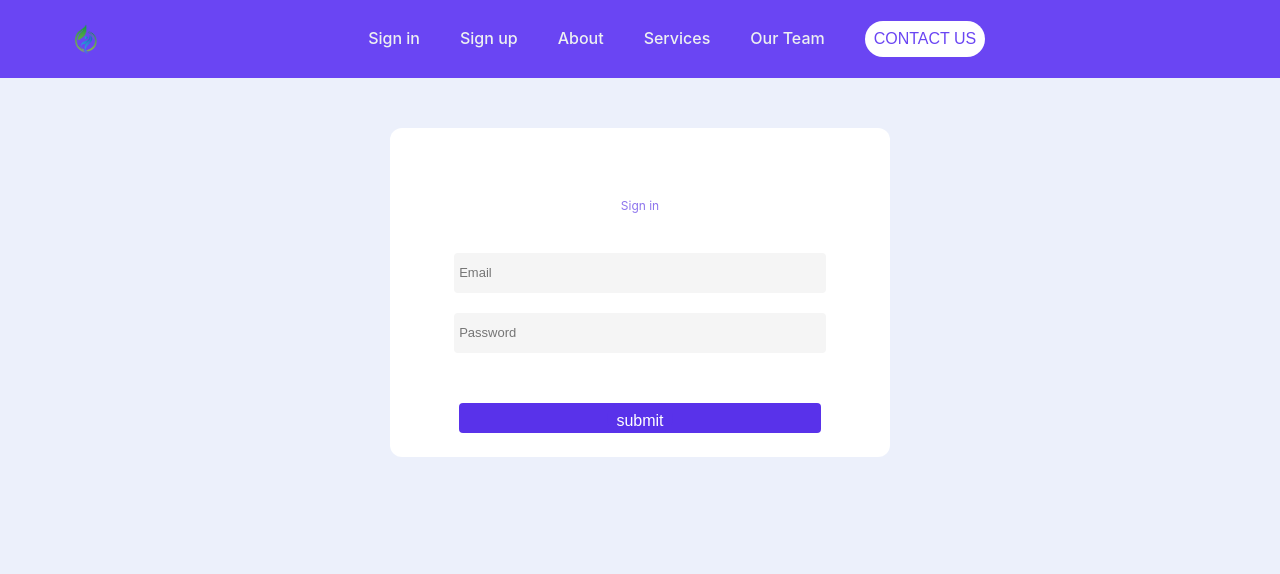
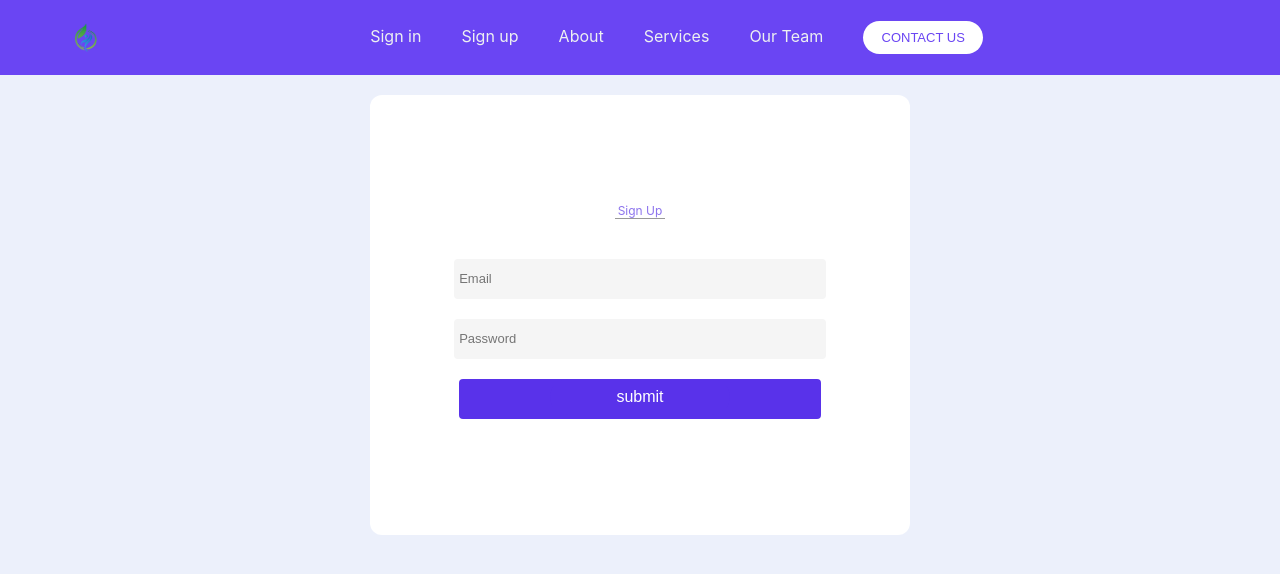
Before and after one commit to webdevfardins/Hospital-management, a React (Create React App) app: page /signin in a window 1280 px wide. Shown: the top 574 px of the page. Built offline with nearby package versions, Linux system fonts and the light colour scheme.

Commit message:
css changes

```diff
--- a/package.json
+++ b/package.json
@@ -3,6 +3,7 @@
   "version": "0.1.0",
   "private": true,
   "dependencies": {
+    "@fortawesome/fontawesome-svg-core": "^6.5.2",
     "@testing-library/jest-dom": "^5.17.0",
     "@testing-library/react": "^13.4.0",
     "@testing-library/user-event": "^13.5.0",
--- a/src/Components/Navbar/Navbar.css
+++ b/src/Components/Navbar/Navbar.css
@@ -4,7 +4,7 @@
   margin-left: 10px;
 }
 li a,button{
-    font-weight: 500;
+    font-weight: 00;
     font-size: 16px;
     color: #edf0f1;
     text-decoration: none;
@@ -37,7 +37,14 @@ button{
     background-color: #FFFFFF;
     color: #6A45F3;
     border: none;
+
     border-radius: 50px;
     cursor: pointer;
     transition: all 0.3s ease 0s;
 }
+#bt{
+    font-size: small;
+    color: #6A45F3;
+    font-weight: light;
+    width: 120px;
+}
--- a/src/Components/Navbar/Navbar.js
+++ b/src/Components/Navbar/Navbar.js
@@ -34,7 +34,7 @@ function Navbar() {
            <li><Link to="/abuot">About</Link></li>
            <li><Link to="/services">Services</Link></li>
            <li> <Link to="/ourteam">Our Team</Link></li>
-            <li><Link to=""><button>CONTACT US</button></Link></li>
+            <li><Link to=""><button id='bt'>CONTACT US</button></Link></li>
 
             </ul>
             </nav>
--- a/src/Components/SignIn/Signin.js
+++ b/src/Components/SignIn/Signin.js
@@ -2,25 +2,26 @@ import React from "react";
 
 function Signin() {
   return (
+    <div className="container">
+      <div className="box1">
+        <div className="box2">
 
-    <div className="container">
-      <div className="box">
+            <h4>Sign Up</h4>
 
-          <h4>Sign in</h4>
 
           <form className="form">
-            <input type="text" name="" placeholder="Email" id="input" />
-          <br/>
-            <input type="text" name="" placeholder="Password" id="input" />
-        <br />
+            <input type="text" name="" placeholder="Email" className="input  input-box" />
+            <br />
+            <input type="text" name="" placeholder="Password" className="input  input-box" />
+            <br />
 
-
-        <div id='btn'>
-                <button type="button" id='btn1'>submit</button>
-                </div>
-
+            <div id="btn">
+              <button type="button" id="btn1">
+                submit
+              </button>
+            </div>
           </form>
-
+        </div>
       </div>
     </div>
   );
--- a/src/Components/SignUp/SignUp.js
+++ b/src/Components/SignUp/SignUp.js
@@ -1,34 +1,45 @@
-import React from 'react'
-import './Signup.css'
+import React from "react";
+import "./Signup.css";
 function SignUp() {
   return (
-    <div className='container'>
-        <div className='box'>
+    <div className="container">
+      <div className="box1">
+        <div className="box">
           <div>
+
               <h4>Sign Up</h4>
 
-                <form className='form'>
-                <input  type="text" name="" placeholder='Name' id="input" />
+            <form className="form">
+              <input type="text" name="" placeholder="Name" className="input" />
               <br />
-                <input type="text" name="" placeholder='Email' id="input" />
+              <input type="text" name="" placeholder="Email" className="input" />
               <br />
-                <input type="text" name="" placeholder='Password' id="input" />
+              <input type="text" name="" placeholder="Password" className="input" />
               <br />
-                <input type="text" name="" placeholder='Confirm Password' id="input" />
+              <input
+                type="text"
+                name=""
+                placeholder="Confirm Password"
+                className="input"
+              />
               <br />
 
               <div className="cel">
                 <input type="checkbox" name="" id="check" />
-                <label>I Accept Terms And Conditions</label><br />
+                <label>I Accept Terms And Conditions</label>
+                <br />
               </div>
-                <div id='btn'>
-                <button type="button" id='btn1'>submit</button>
+              <div id="btn">
+                <button type="button" id="btn1">
+                  submit
+                </button>
               </div>
             </form>
           </div>
         </div>
       </div>
-  )
+    </div>
+  );
 }
 
-export default SignUp
+export default SignUp;
--- a/src/Components/SignUp/Signup.css
+++ b/src/Components/SignUp/Signup.css
@@ -4,13 +4,19 @@ body {
     height: 100%;
 }
 h4{
-    margin-top: 70px;
+
+    width: 10%;
+    margin-left: 45%;
     font-size: 12px;
     font-weight: 400;
     color: #8D74ED;
     display: block;
     text-align: center;
+    border-bottom: 1px solid #999;
+
+
 }
+
 .container{
     display: flex;
     justify-content:center;
@@ -20,22 +26,49 @@ h4{
     background-color: #ECF0FB;
     align-items: center;
 }
+
+   .box1  {
+    margin: auto;
+    width: 100%;
+    padding: 20px;
+    align-items: center;
+    justify-content: center;
+    position: relative;
+      }
+
+
+
 hr{
     width: 50px;
     margin-bottom: 20px;
 }
 .box{
-    position: relative;
+
     display: flex;
     flex-direction: column;
     background-color: #fff;
-    height: auto;
+    height: 400px;
     width: 500px;
     border-radius: 12px;
-    margin-top: 50px;
+    margin: auto;
+    justify-content: center;
+    padding: 20px;
+
+
+}
+.box2{
+    display: flex;
+    flex-direction: column;
+    background-color: #fff;
+    height: 400px;
+    width: 500px;
+    border-radius: 12px;
+    margin: auto;
+    justify-content: center;
+    padding: 20px;
 }
 
-#input{
+.input{
     width: 80%;
     height: 30px;
     background-color: #F5F5F5;
@@ -72,31 +105,44 @@ label{
 .cel{
     display: flex;
     margin-right:40% ;
+    align-items: center;
+    justify-content: center;
+   margin-bottom: 20px;
+
 }
 input[type="checkbox"] {
-    border: none;
-    color: #9197B3;
-    accent-color: #B8AFAF !important;
+    appearance: none;
+
+    height: 15px;
+    width: 15px;
+background-color: #9197B3;
+
 
   }
+
+  input[type="checkbox"]:checked{
+    background-color: #ECF0FB;
+  }
+
  #btn1{
     background-color: #5932EA;
     color: #fff;
-
+    margin: auto;
+    width: 50%;
 
  }
  #btn{
-        position: relative;
-        margin-top: 30px;
-        cursor: pointer;
-        width: 80%;
-        background-color: #5932EA;
-        height: 30px;
-        border-radius: 4px;
-        padding-left: 0px;
-        text-align: center;
-        display: flex;
-        justify-content: center;
+    width: 80%;
+    height: 40px;
+    background-color: #5932EA;
+    font-weight: 100;
+    font-size: small;
+    text-align: center;
+    border: none;
+    outline: none;
+    border-radius: 4px;
+
+
  }
  .form{
     display:flex;
```
Also changed, not shown: 1 other file (tests, documents, lock files or other folders). Lines whose indentation alone changed are shown as unchanged.
